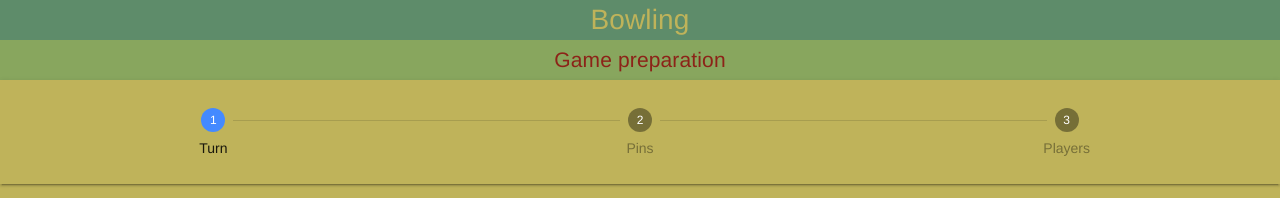
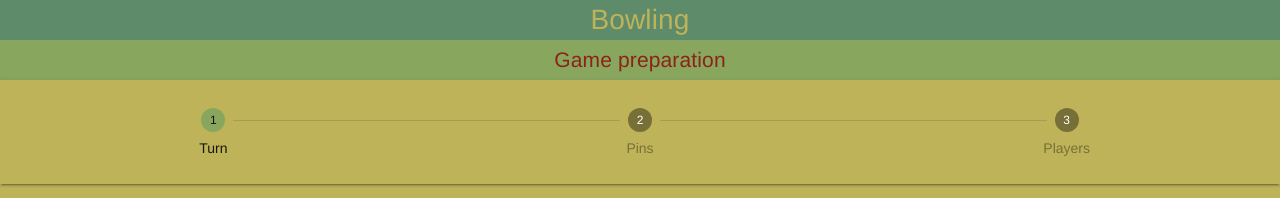
Before and after one commit to Horsemen-and-Women-of-the-Apocalypse/bowling, a Vue app: page / in a window 1280 px wide. Shown: the top 198 px of the page. Built offline with nearby package versions, Linux system fonts and the light colour scheme.

Commit message:
Centralize colors and update style

```diff
--- a/package.json
+++ b/package.json
@@ -12,6 +12,7 @@
   },
   "dependencies": {
     "core-js": "^3.6.5",
+    "node-sass": "^5.0.0",
     "sass-loader": "^10.1.0",
     "vue": "^2.6.11",
     "vue-i18n": "^8.22.2",
--- a/src/App.vue
+++ b/src/App.vue
@@ -4,13 +4,18 @@
   </div>
 </template>
 
-<style>
+<style lang="scss">
+
 #app {
   font-family: Avenir, Helvetica, Arial, sans-serif;
   -webkit-font-smoothing: antialiased;
   -moz-osx-font-smoothing: grayscale;
   text-align: center;
-  color: #2c3e50;
+  background-color: var(--cantaloupeSkin);
+}
+
+body {
+  height: 100%;
 }
 
 #app {
--- /dev/null
+++ b/src/assets/style/colors.scss
@@ -0,0 +1,9 @@
+:root {
+    --eames: #8C2318;
+    --knoll: #5E8C6A;
+    --hansWegner: #88A65E;
+    --cantaloupeSkin: #BFB35A;
+    --vernerPanton: #F2C45A;
+    --playerListLight: rgba(94, 141, 106, 0.1);
+    --playerListDark: rgb(136, 166, 94, 0.4);
+}
--- /dev/null
+++ b/src/assets/style/theme.scss
@@ -0,0 +1,8 @@
+@import "~vue-material/dist/theme/engine";
+
+@include md-register-theme("default", (
+  primary: #88A65E,
+  accent: #5E8C6A
+));
+
+@import "~vue-material/dist/theme/all";
--- a/src/components/GamePrepHeader.vue
+++ b/src/components/GamePrepHeader.vue
@@ -12,9 +12,9 @@
 #title{
   width: 100%;
   height: 50%;
-  background-color: #5E8C6A;
+  background-color: var(--knoll);
   font-size: 2em;
-  color: #BFB35A;
+  color: var(--cantaloupeSkin);
   display: flex;
   align-items: center;
   justify-content: center;
@@ -22,8 +22,8 @@
 #gamePrep{
   width: 100%;
   height: 50%;
-  background-color: #88A65E;
-  color: #8C2318;
+  background-color: var(--hansWegner);
+  color: var(--eames);
   font-size: 1.5em;
   display: flex;
   align-items: center;
--- a/src/components/Pins.vue
+++ b/src/components/Pins.vue
@@ -25,22 +25,21 @@
 
 <style scoped>
 .names {
-  color: #8C2318;
+  color: var(--eames);
 }
 .spacing {
   padding-top: 5%;
 }
 .hansWegner {
-  color: #88A65E;
+  color: var(--hansWegner);
 }
 .md-button {
-  background-color: #88A65E !important;
+  background-color: var(--hansWegner) !important;
 }
 .md-icon {
   color: white !important;
 }
 .pins {
-  background-color: #BFB35A;
   height: 100%;
 }
 @media only screen and (max-device-width: 480px) {
--- a/src/components/PlayerListCreator.vue
+++ b/src/components/PlayerListCreator.vue
@@ -110,25 +110,23 @@ export default {
 
 <style scoped>
 #PlayerListCreator {
-  background-color: #bfb35a;
   height: 100%;
 }
 
 /* Title */
 #title {
-  background-color: #bdbf5a;
   padding: 10px;
   text-align: left;
 }
 #title h1 {
-  color: #8C2318;
+  color: var(--eames);
   margin-bottom: 0px;
 }
 #title h1 span {
-  color: #88A65E;
+  color: var(--hansWenger);
 }
 #title h2 {
-  color: #8C2318;
+  color: var(--eames);
   font-size: 1em;
   margin-top: 0px;
   font-weight: 100;
@@ -145,8 +143,11 @@ export default {
   justify-content: space-between;
   align-items: center;
 }
+.player:nth-child(n) {
+  background-color: var(--playerListLight);
+}
 .player:nth-child(2n) {
-  background-color: #9fa65e;
+  background-color: var(--playerListDark);
 }
 
 .player .draggable {
@@ -156,11 +157,10 @@ export default {
   flex:1;
 }
 .player .dragIcon {
-  color: #687555 !important;
+  color: var(--knoll) !important;
 }
 .player .name {
   flex:1;
-  border-bottom: solid 4px #5E8C6A;
   margin-left: 4%;
 
   /* Text: */
@@ -176,12 +176,12 @@ export default {
 }
 
 .player.add {
-  background-color: #F2C45A;
+  background-color: var(--vernerPanton);
 }
 
 /* Buttons */
 .md-button {
-  background-color: #687555 !important;
+  background-color: var(--knoll)  !important;
 }
 
 .md-icon {
--- a/src/components/Turn.vue
+++ b/src/components/Turn.vue
@@ -24,23 +24,23 @@
 </template>
 
 <style scoped>
+
 .eames {
-  color: #8C2318;
+  color: var(--eames);
 }
 .spacing {
   padding-top: 5%;
 }
 .hansWegner {
-  color: #88A65E;
+  color: var(--hansWegner);
 }
 .md-button {
-  background-color: #88A65E !important;
+  background-color: var(--hansWegner) !important;
 }
 .md-icon {
   color: white !important;
 }
 .turn {
-  background-color: #BFB35A;
   height: 100%;
 }
 @media only screen and (max-device-width: 480px) {
--- a/src/main.js
+++ b/src/main.js
@@ -6,7 +6,9 @@ import router from './router'
 import store from './store'
 
 import 'vue-material/dist/vue-material.min.css'
-import 'vue-material/dist/theme/default.css'
+
+import './assets/style/theme.scss'
+import './assets/style/colors.scss'
 
 import lang from './assets/lang'
 
--- a/src/views/GamePreparation.vue
+++ b/src/views/GamePreparation.vue
@@ -58,16 +58,16 @@
   margin: 0px;
 }
 .md-steppers {
-  background-color: #bfb35a !important;
-  height: 90vh;
+  background-color: var(--cantaloupeSkin) !important;
+  min-height: 90vh;
 }
 .md-stepper {
   padding-left: 0px;
   padding-right: 0px;
 }
 .md-button {
-  background-color: #f2c45a !important;
-  color: #88a65e !important;
+  background-color: var(--vernerPanton) !important;
+  color: var(--hansWegner) !important;
   font-weight: bold;
 }
 #nav {
```
Also changed, not shown: 1 other file (tests, documents, lock files or other folders).
